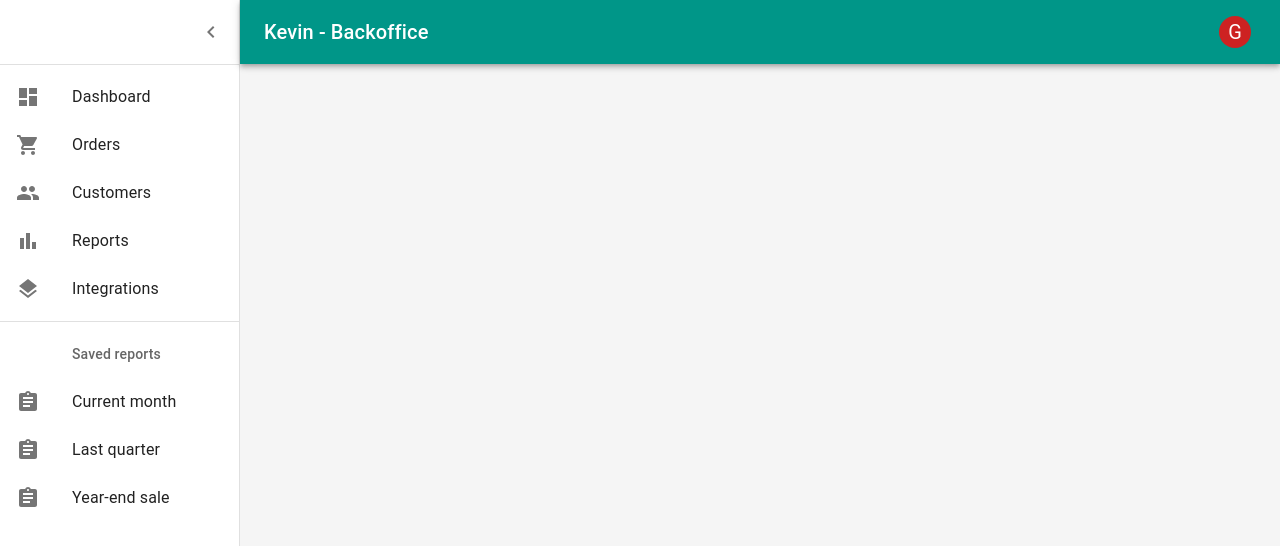
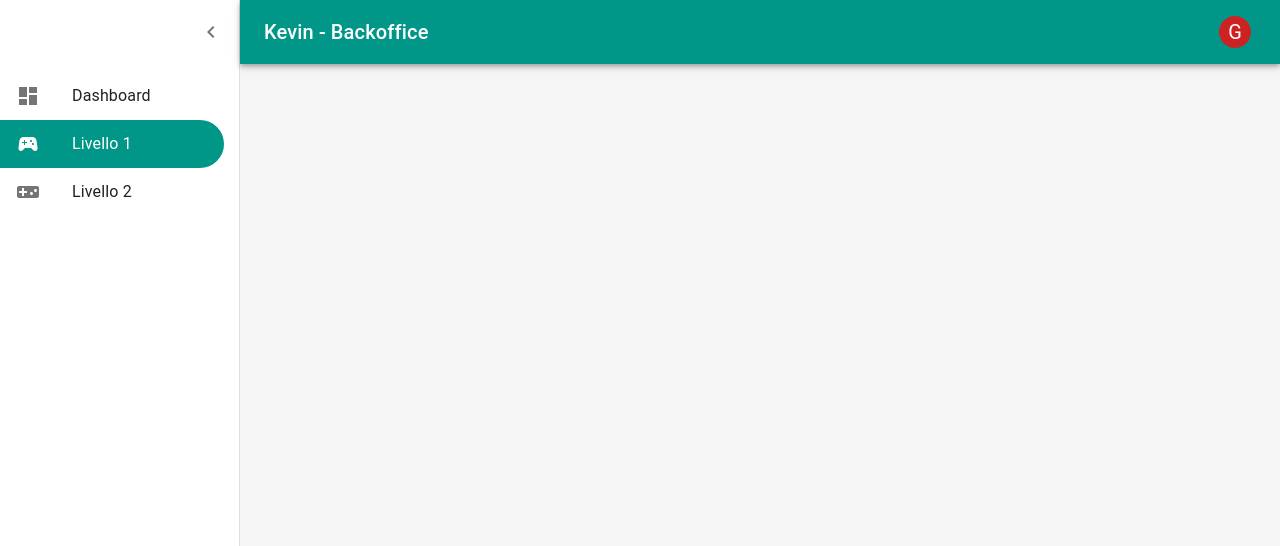
Before and after one commit to BraindeadHermit/kevin, a React (Vite) app in the folder cms/: page /home in a window 1280 px wide. Shown: the top 546 px of the page. Built offline with nearby package versions, Linux system fonts and the light colour scheme.

Commit message:
feat: complete UI of lateral menù

```diff
--- a/cms/src/components/listItems.jsx
+++ /dev/null
@@ -1,72 +0,0 @@
-import * as React from 'react';
-import ListItemButton from '@mui/material/ListItemButton';
-import ListItemIcon from '@mui/material/ListItemIcon';
-import ListItemText from '@mui/material/ListItemText';
-import ListSubheader from '@mui/material/ListSubheader';
-import DashboardIcon from '@mui/icons-material/Dashboard';
-import ShoppingCartIcon from '@mui/icons-material/ShoppingCart';
-import PeopleIcon from '@mui/icons-material/People';
-import BarChartIcon from '@mui/icons-material/BarChart';
-import LayersIcon from '@mui/icons-material/Layers';
-import AssignmentIcon from '@mui/icons-material/Assignment';
-
-export const mainListItems = (
-  <React.Fragment>
-    <ListItemButton>
-      <ListItemIcon>
-        <DashboardIcon />
-      </ListItemIcon>
-      <ListItemText primary="Dashboard" />
-    </ListItemButton>
-    <ListItemButton>
-      <ListItemIcon>
-        <ShoppingCartIcon />
-      </ListItemIcon>
-      <ListItemText primary="Orders" />
-    </ListItemButton>
-    <ListItemButton>
-      <ListItemIcon>
-        <PeopleIcon />
-      </ListItemIcon>
-      <ListItemText primary="Customers" />
-    </ListItemButton>
-    <ListItemButton>
-      <ListItemIcon>
-        <BarChartIcon />
-      </ListItemIcon>
-      <ListItemText primary="Reports" />
-    </ListItemButton>
-    <ListItemButton>
-      <ListItemIcon>
-        <LayersIcon />
-      </ListItemIcon>
-      <ListItemText primary="Integrations" />
-    </ListItemButton>
-  </React.Fragment>
-);
-
-export const secondaryListItems = (
-  <React.Fragment>
-    <ListSubheader component="div" inset>
-      Saved reports
-    </ListSubheader>
-    <ListItemButton>
-      <ListItemIcon>
-        <AssignmentIcon />
-      </ListItemIcon>
-      <ListItemText primary="Current month" />
-    </ListItemButton>
-    <ListItemButton>
-      <ListItemIcon>
-        <AssignmentIcon />
-      </ListItemIcon>
-      <ListItemText primary="Last quarter" />
-    </ListItemButton>
-    <ListItemButton>
-      <ListItemIcon>
-        <AssignmentIcon />
-      </ListItemIcon>
-      <ListItemText primary="Year-end sale" />
-    </ListItemButton>
-  </React.Fragment>
-);
--- a/cms/src/pages/dashboard/Dashboard.jsx
+++ b/cms/src/pages/dashboard/Dashboard.jsx
@@ -6,14 +6,18 @@ import Box from '@mui/material/Box';
 import MuiAppBar from '@mui/material/AppBar';
 import Toolbar from '@mui/material/Toolbar';
 import List from '@mui/material/List';
+import { ListItemButton } from '@mui/material';
+import ListItemIcon from '@mui/material/ListItemIcon';
+import ListItemText from '@mui/material/ListItemText';
 import Typography from '@mui/material/Typography';
-import Divider from '@mui/material/Divider';
 import IconButton from '@mui/material/IconButton';
 import Container from '@mui/material/Container';
 import MenuIcon from '@mui/icons-material/Menu';
 import ChevronLeftIcon from '@mui/icons-material/ChevronLeft';
+import DashboardIcon from '@mui/icons-material/Dashboard';
+import SportsEsportsIcon from '@mui/icons-material/SportsEsports';
+import VideogameAssetIcon from '@mui/icons-material/VideogameAsset';
 import AccountMenu from '../../components/AccountMenu';
-import { mainListItems, secondaryListItems } from '../../components/listItems';
 
 const drawerWidth = 240;
 
@@ -61,13 +65,18 @@ const Drawer = styled(MuiDrawer, { shouldForwardProp: (prop) => prop !== 'open'
   }),
 );
 
-// TODO remove, this demo shouldn't need to reset the theme.
 const defaultTheme = createTheme();
 
 export default function Dashboard() {
   const [open, setOpen] = React.useState(true);
   const toggleDrawer = () => {
     setOpen(!open);
+  };
+
+  const [selectedIndex, setSelectedIndex] = React.useState(1);
+
+  const handleListItemClick = (event, index) => {
+    setSelectedIndex(index);
   };
 
   return (
@@ -117,11 +126,31 @@ export default function Dashboard() {
               <ChevronLeftIcon />
             </IconButton>
           </Toolbar>
-          <Divider />
           <List component="nav">
-            {mainListItems}
-            <Divider sx={{ my: 1 }} />
-            {secondaryListItems}
+            <ListItemButton selected={selectedIndex === 0} onClick={(event) => handleListItemClick(event, 0)}
+             style={{backgroundColor: selectedIndex === 0 ? '#009688' : 'transparent', borderTopRightRadius: '24px',
+             borderBottomRightRadius: '24px', marginRight: '15px'}}>
+              <ListItemIcon>
+                <DashboardIcon style={{color: selectedIndex === 0 ? 'white' : ''}}/>
+              </ListItemIcon>
+              <ListItemText primary="Dashboard" style={{color: selectedIndex === 0 ? 'white' : ''}}/>
+            </ListItemButton>
+            <ListItemButton selected={selectedIndex === 1} onClick={(event) => handleListItemClick(event, 1)}
+             style={{backgroundColor: selectedIndex === 1 ? '#009688' : 'transparent', borderTopRightRadius: '24px',
+             borderBottomRightRadius: '24px', marginRight: '15px' }}>
+              <ListItemIcon>
+                <SportsEsportsIcon style={{color: selectedIndex === 1 ? 'white' : ''}}/>
+              </ListItemIcon>
+              <ListItemText primary="Livello 1" style={{color: selectedIndex === 1 ? 'white' : ''}}/>
+            </ListItemButton>
+            <ListItemButton selected={selectedIndex === 2} onClick={(event) => handleListItemClick(event, 2)}
+             style={{backgroundColor: selectedIndex === 2 ? '#009688' : 'transparent', borderTopRightRadius: '24px',
+             borderBottomRightRadius: '24px', marginRight: '15px'}}>
+              <ListItemIcon>
+                <VideogameAssetIcon style={{color: selectedIndex === 2 ? 'white' : ''}}/>
+              </ListItemIcon>
+              <ListItemText primary="Livello 2" style={{color: selectedIndex === 2 ? 'white' : ''}} />
+            </ListItemButton>
           </List>
         </Drawer>
         <Box
@@ -138,7 +167,6 @@ export default function Dashboard() {
         >
           <Toolbar />
           <Container maxWidth="lg" sx={{ mt: 4, mb: 4 }}>
-
           </Container>
         </Box>
       </Box>
```
